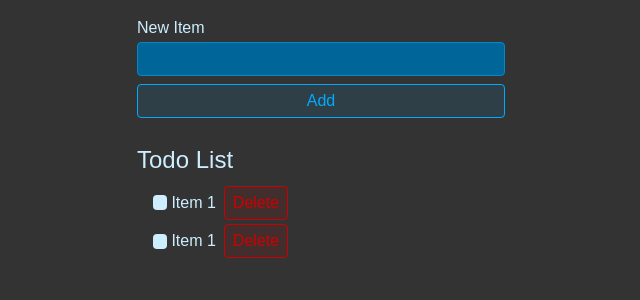
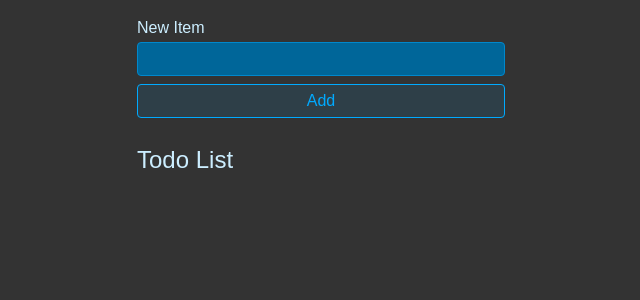
Before and after one commit to nasii05/react-todo, a React (Vite) app: page / in a window 1280 px wide. Shown: the top 300 px of the page, without its empty margins (319-959 px from the left). Built offline with nearby package versions, Linux system fonts and the light colour scheme.

Commit message:
toggle todo added ⚡

```diff
--- a/src/App.jsx
+++ b/src/App.jsx
@@ -3,10 +3,37 @@
 
 export default function App() {
   const [newItem, SetNewItem] = useState("");
+  const [todos, setTodos] = useState([])
+
+  function handleSubmit(e) {
+    e.preventDefault()
+
+    setTodos((currentTodos) => {
+      return [
+        ...currentTodos,
+        {
+          id: crypto.randomUUID(), title: newItem, completed:
+            false
+        },
+      ]
+    })
+
+    SetNewItem("")
+  }
+
+  function toggleTodo(id, completed){
+    setTodos(currentTodos => {
+      return currentTodos.map(todo => {
+        if(todo.id === id){
+          return { ...todo, completed }
+        }
+      })
+    })
+  }
 
   return (
     <>
-      <form className="new-item-form">
+      <form onSubmit={handleSubmit} className="new-item-form">
         <div className="form-row">
           <label htmlFor="item">New Item</label>
           <input
@@ -20,21 +47,19 @@
       </form>
       <h1 className="header">Todo List</h1>
       <ul className="list">
-        <li>
-          <label>
-            <input type="checkbox" />
-            Item 1
-          </label>
-          <button className="btn btn-danger">Delete</button>
-        </li>
+        {todos.map(todo => {
+          return (
+            <li key={todo.id}>
+              <label>
+                <input type="checkbox" checked={todo.completed}
+                onChange={e=> toggleTodo(todo.id, e.target.checked)} />
+                {todo.title}
+              </label>
+              <button className="btn btn-danger">Delete</button>
+            </li>
+          )
+        })}
 
-        <li>
-          <label>
-            <input type="checkbox" />
-            Item 1
-          </label>
-          <button className="btn btn-danger">Delete</button>
-        </li>
       </ul>
     </>
   );
```
